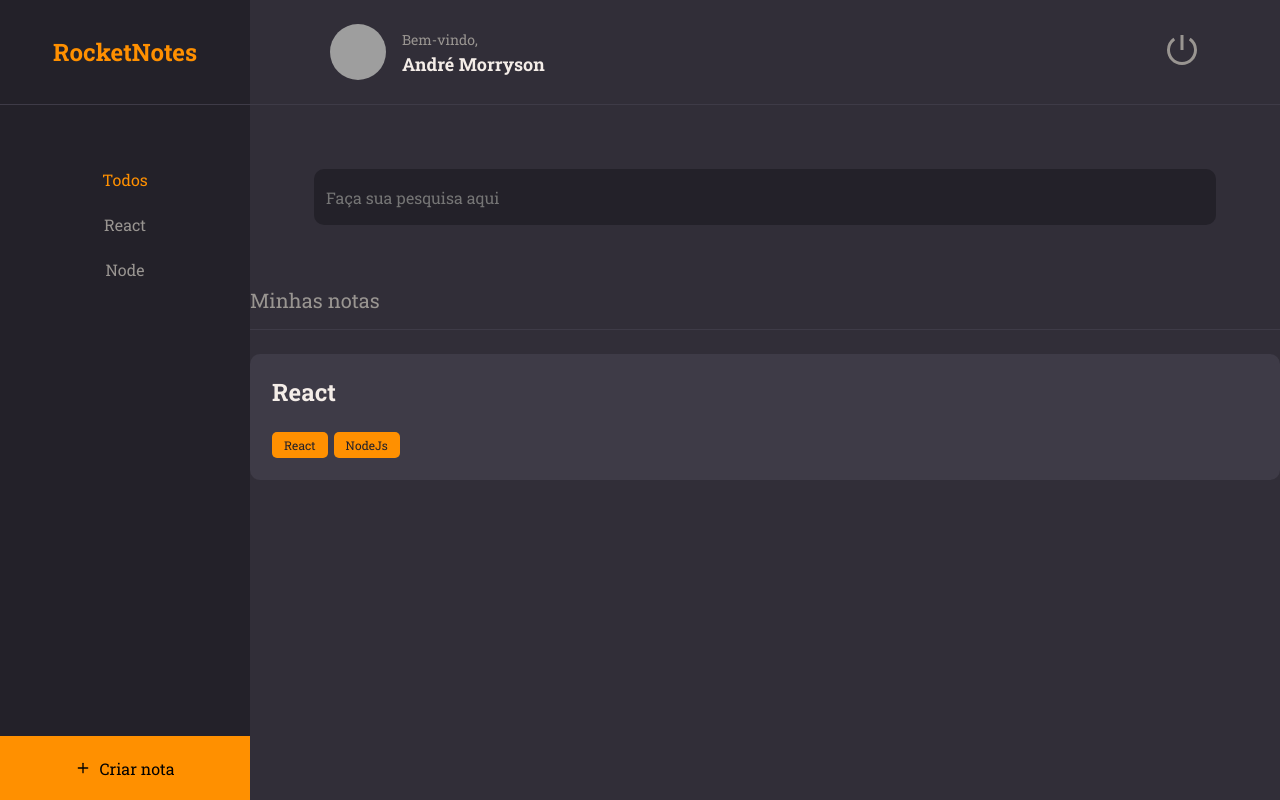
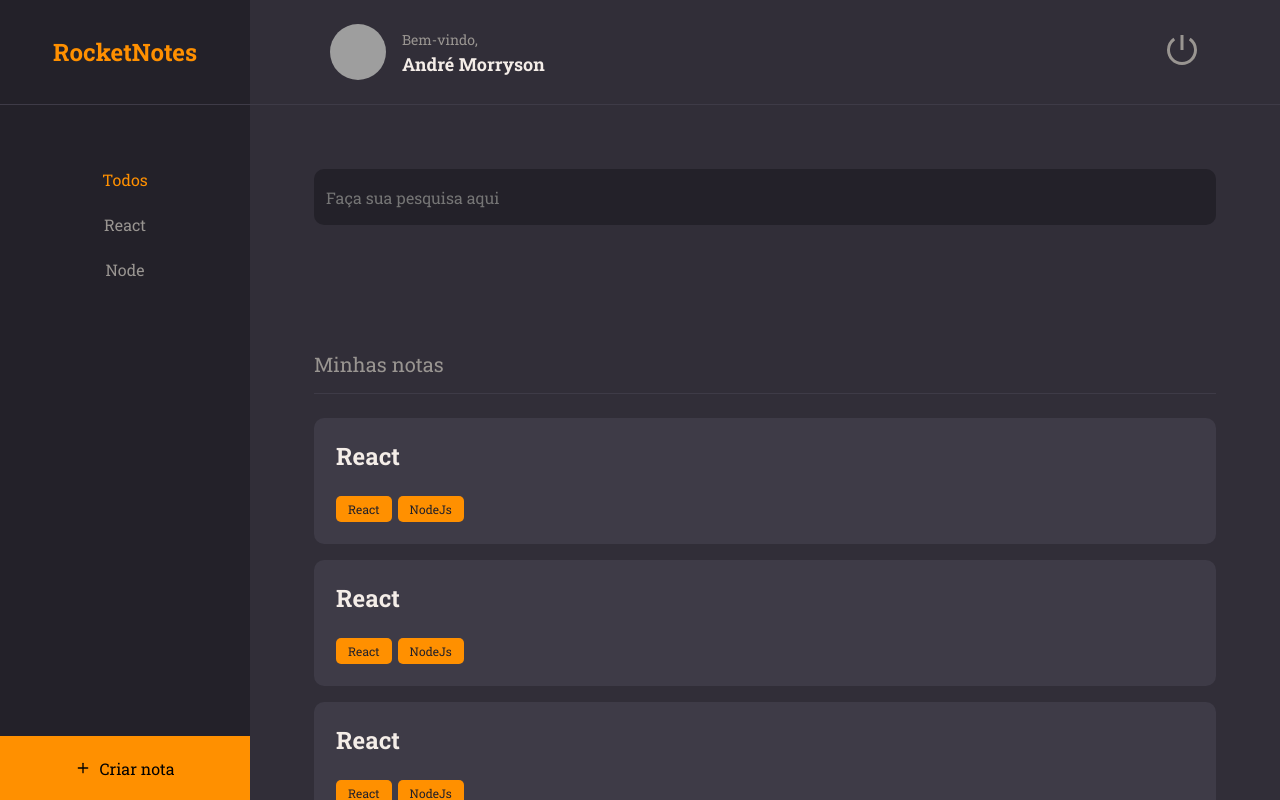
Before and after one commit to 4BurnerStove/RocketNotes, a React (Vite) app: page / in a window 1280 px wide. Built offline with nearby package versions, Linux system fonts and the light colour scheme; grey boxes are pictures that could not be loaded.

Commit message:
Finalizate a Home page

```diff
--- a/src/pages/Home/index.jsx
+++ b/src/pages/Home/index.jsx
@@ -33,6 +33,46 @@ export function Home() {
           ]
         }
         }></Note>
+        <Note data={{
+          title: 'React',
+          tags: [
+            { id: '1', name: 'React' },
+            { id: '2', name: 'NodeJs'}
+          ]
+        }
+        }></Note>
+        <Note data={{
+          title: 'React',
+          tags: [
+            { id: '1', name: 'React' },
+            { id: '2', name: 'NodeJs'}
+          ]
+        }
+        }></Note>
+        <Note data={{
+          title: 'React',
+          tags: [
+            { id: '1', name: 'React' },
+            { id: '2', name: 'NodeJs'}
+          ]
+        }
+        }></Note>
+        <Note data={{
+          title: 'React',
+          tags: [
+            { id: '1', name: 'React' },
+            { id: '2', name: 'NodeJs'}
+          ]
+        }
+        }></Note>
+        <Note data={{
+          title: 'React',
+          tags: [
+            { id: '1', name: 'React' },
+            { id: '2', name: 'NodeJs'}
+          ]
+        }
+        }></Note>
       </Content>
       <NewNote>
         <FiPlus></FiPlus>
--- a/src/pages/Home/styles.js
+++ b/src/pages/Home/styles.js
@@ -55,6 +55,8 @@ export const Search  = styled.div `
 
 export const Content  = styled.div `
   grid-area: content;
+  padding: 6.4rem;
+  overflow-y: scroll;
 `
 
 export const NewNote = styled.button `
```
